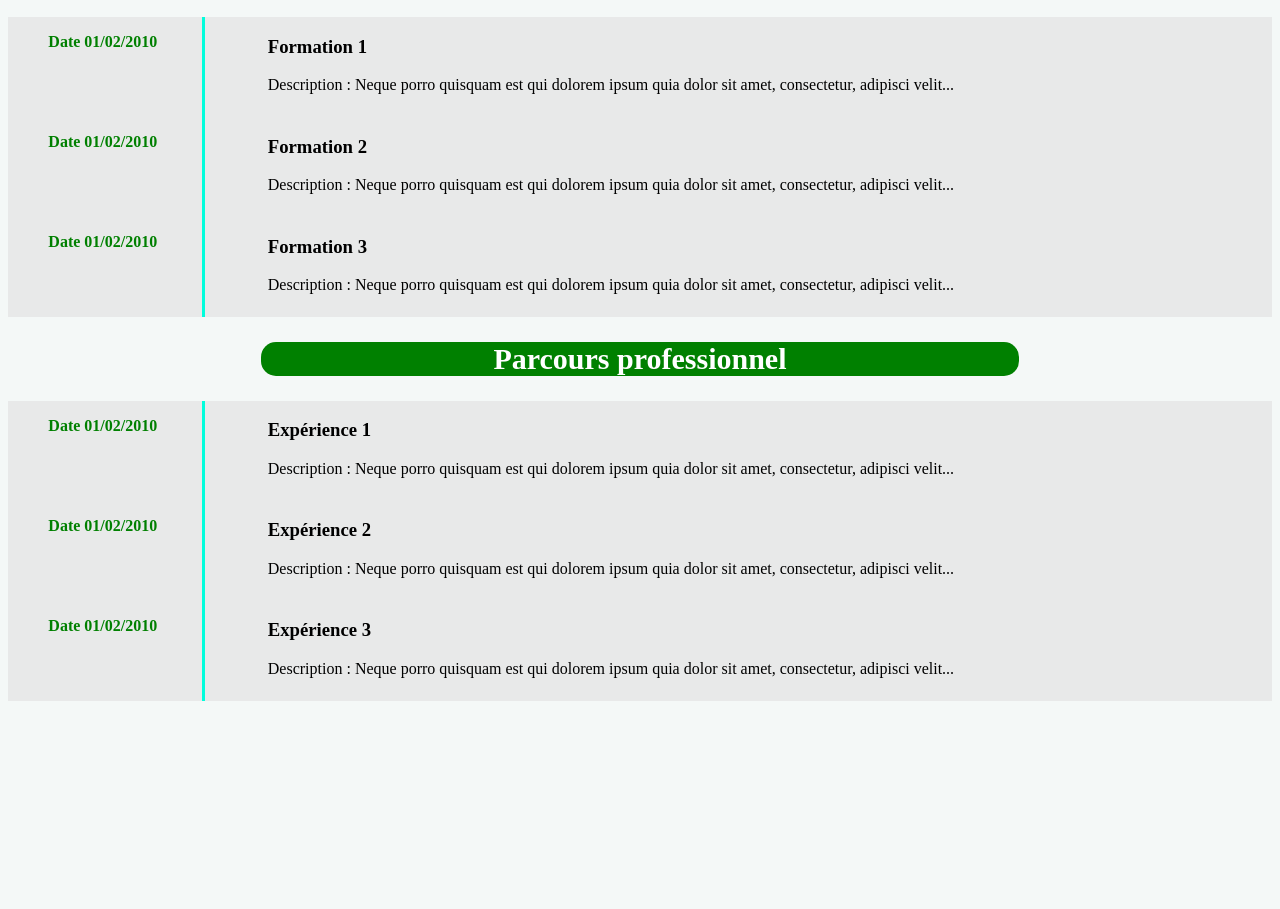
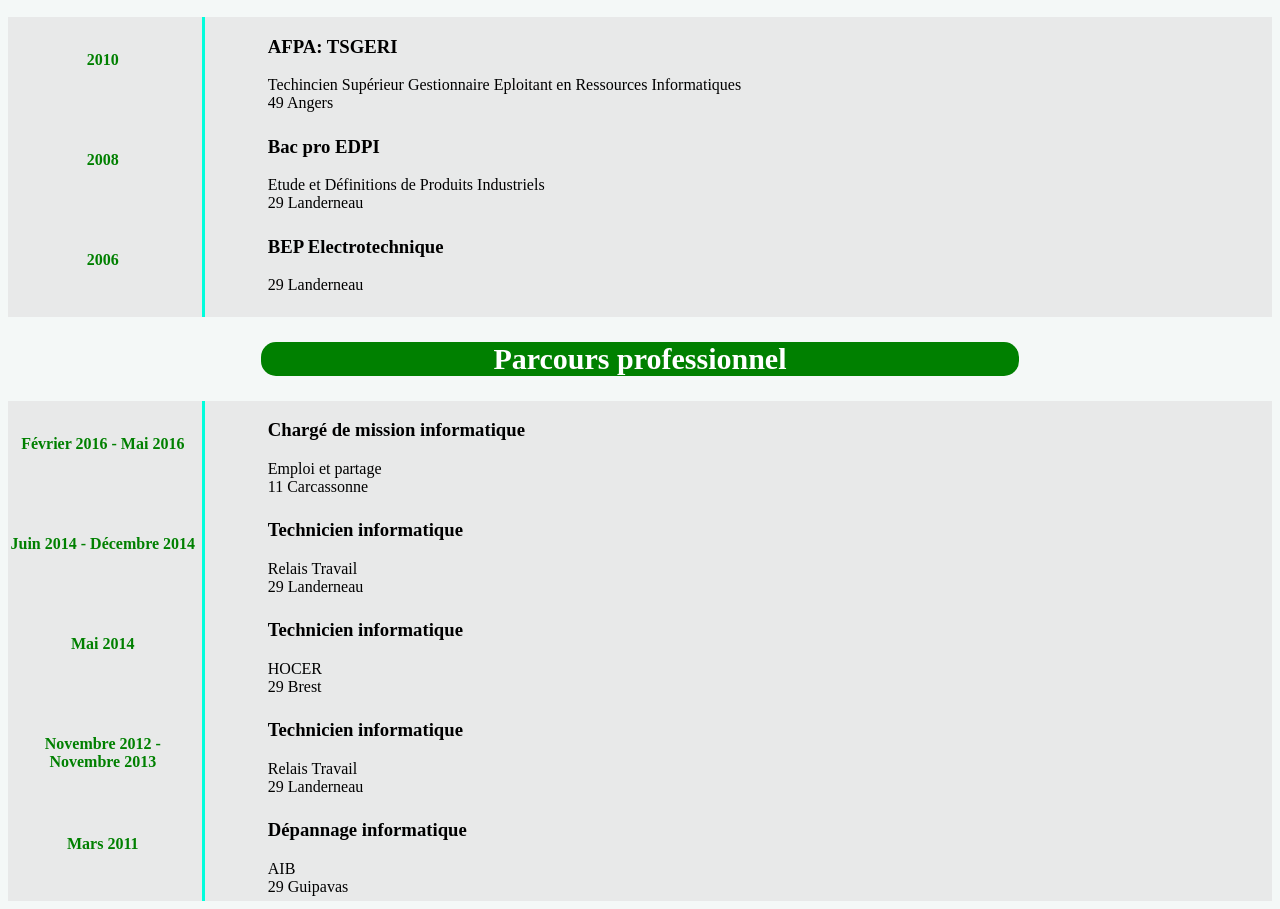
Before and after one commit to Jim29800/cv, a plain HTML site: page index.html in a window 1280 px wide. Shown: the part 500-1409 px from the top of the page. Before the commit the page ends 1209 px from the top, so only its background shows below. Drawn offline with Linux system fonts and the light colour scheme.

Commit message:
Ajout de mes informations perso

```diff
--- a/index.html
+++ b/index.html
@@ -10,12 +10,12 @@
 			<div class="information">
 				<ul>
 					<li class="nom">Bouvier Jimmy</li>
-					<li>Adresse</li>
+					<li>N°rue + rue</li>
 					<li>CP Ville</li>
-					<li>Téléphone</li>
-					<li>Mail</li>
-					<li>Age</li>
-					<li>Permis</li>
+					<li>06.03.03.57.08</li>
+					<li>jbouvier1173@gmail.com</li>
+					<li>27 ans</li>
+					<li>Permis B</li>
 				</ul>
 			</div>
 			<div class="logo">
@@ -41,25 +41,27 @@
 			</div>
 			<div class="detail">
 				<div class="date">
-					<p>Date 01/02/2010</p>
+					<p><br />2010</p>
 				</div>
 				<div class="description">
-					<h3>Formation 1</h3>
-       				<p>Description : Neque porro quisquam est qui dolorem ipsum quia dolor sit amet, consectetur, adipisci velit...</p>
+					<h3>AFPA: TSGERI</h3>
+       				<p>Techincien Supérieur Gestionnaire Eploitant en Ressources Informatiques<br />
+       				49 Angers</p>
        			</div>
        			<div class="date">
-       				<p>Date 01/02/2010</p>
+       				<p><br />2008</p>
        			</div>
        			<div class="description">
-					<h3>Formation 2</h3>
-       				<p>Description : Neque porro quisquam est qui dolorem ipsum quia dolor sit amet, consectetur, adipisci velit...</p>
+					<h3>Bac pro EDPI</h3>
+       				<p>Etude et Définitions de Produits Industriels<br />
+       				29 Landerneau</p>
        			</div>
        			<div class="date">
-       					<p>Date 01/02/2010</p>
+       					<p><br />2006</p>
        			</div>
        			<div class="description">
-   					<h3>Formation 3</h3>
-       				<p >Description : Neque porro quisquam est qui dolorem ipsum quia dolor sit amet, consectetur, adipisci velit...</p>
+   					<h3>BEP Electrotechnique</h3>
+       				<p>29 Landerneau</p>
        			</div>
 			</div>
 			<!-- PARCOURS PROFESSIONNEL -->
@@ -68,26 +70,45 @@
 			</div>
 			<div class="detail">
 				<div class="date">
-					<p>Date 01/02/2010</p>
+					<p><br />Février 2016 - Mai 2016</p>
 				</div>
 				<div class="description">
-					<h3>Expérience 1</h3>
-					<p>Description : Neque porro quisquam est qui dolorem ipsum quia dolor sit amet, consectetur, adipisci velit...</p>
+					<h3>Chargé de mission informatique</h3>
+					<p>Emploi et partage<br />
+					11 Carcassonne</p>
 				</div>
 				<div class="date">
-					<p>Date 01/02/2010</p>
+					<p><br />Juin 2014 - Décembre 2014</p>
 				</div>
 				<div class="description">
-   					<h3>Expérience 2</h3>
-       				<p>Description : Neque porro quisquam est qui dolorem ipsum quia dolor sit amet, consectetur, adipisci velit...</p>
+   					<h3>Technicien informatique</h3>
+       				<p>Relais Travail<br />
+       				29 Landerneau</p>
    				</div>
    				<div class="date">
-   					<p>Date 01/02/2010</p>
+   					<p><br />Mai 2014</p>
    				</div>
    				<div class="description">
-   					<h3>Expérience 3</h3>
-       				<p>Description : Neque porro quisquam est qui dolorem ipsum quia dolor sit amet, consectetur, adipisci velit...</p>
+   					<h3>Technicien informatique</h3>
+       				<p>HOCER<br />
+       				29 Brest</p>
        			</div>
+       			<div class="date">
+   					<p><br />Novembre 2012 - Novembre 2013</p>
+   				</div>
+       			<div class="description">
+   					<h3>Technicien informatique</h3>
+       				<p>Relais Travail<br />
+       				29 Landerneau</p>
+   				</div>
+   				<div class="date">
+   					<p><br />Mars 2011</p>
+   				</div>
+   				<div class="description">
+   					<h3>Dépannage informatique</h3>
+       				<p>AIB<br />
+       				29 Guipavas</p>
+   				</div>
 			</div>
 	</body>
 </html>
```
